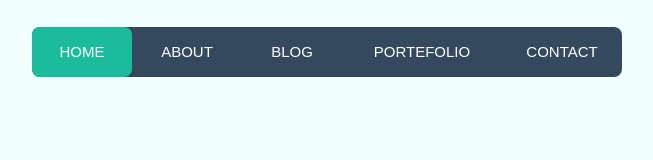
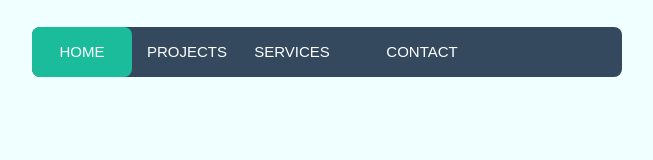
Before and after one commit to nobaross/Nobert_Wede, a plain HTML site: page index.html in a window 1280 px wide. Shown: the whole page, without its empty margins (313-966 px from the left). Drawn offline with Linux system fonts and the light colour scheme.

Commit message:
message566

```diff
--- a/index.html
+++ b/index.html
@@ -9,9 +9,8 @@
     <body class="body">
         <nav>
             <a href="#">Home</a>
-            <a href="#">About</a>
-            <a href="#">Blog</a>
-            <a href="#">Portefolio</a>
+            <a href="#">Projects</a>
+            <a href="#">Services</a>
             <a href="#">Contact</a>
             <div class="animation start-home"></div>
         </nav>
```
